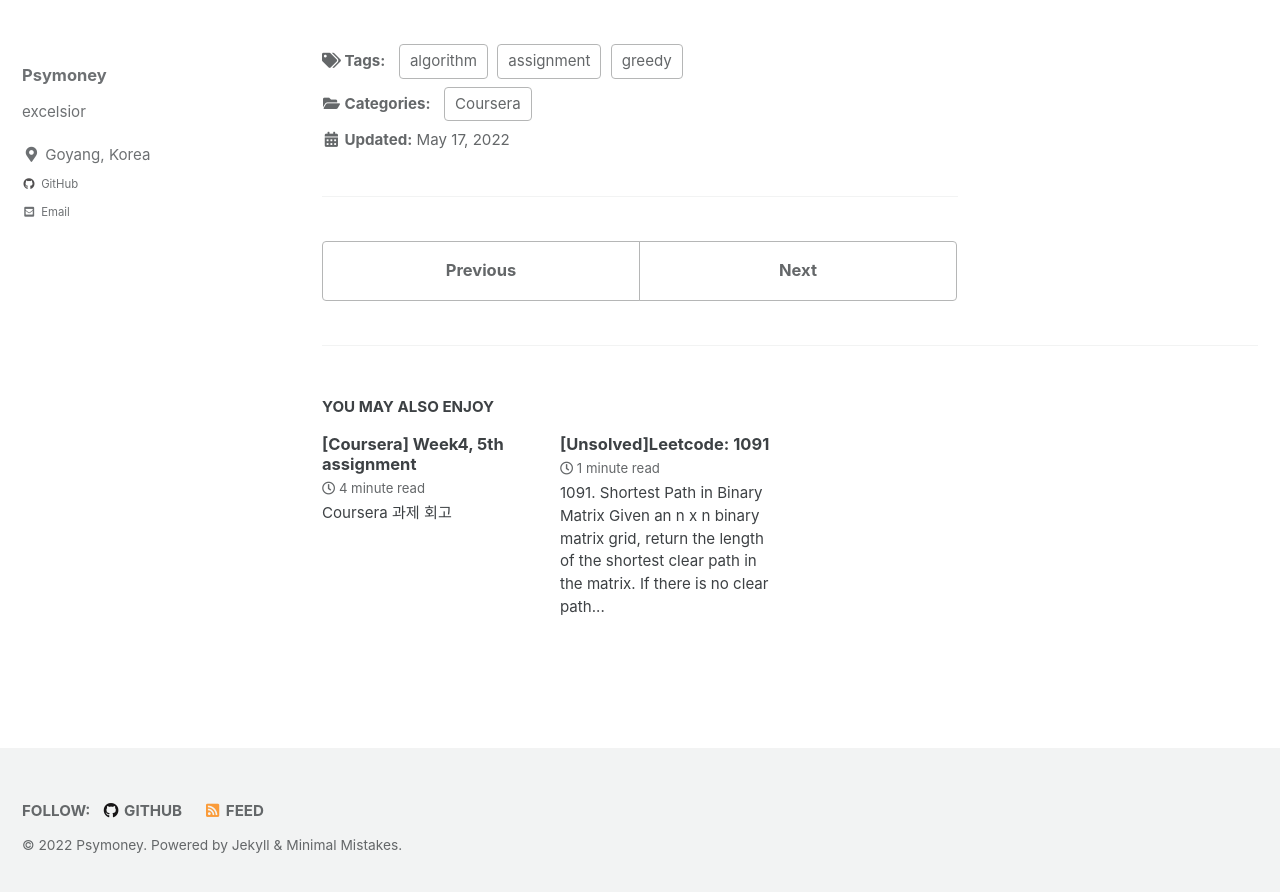
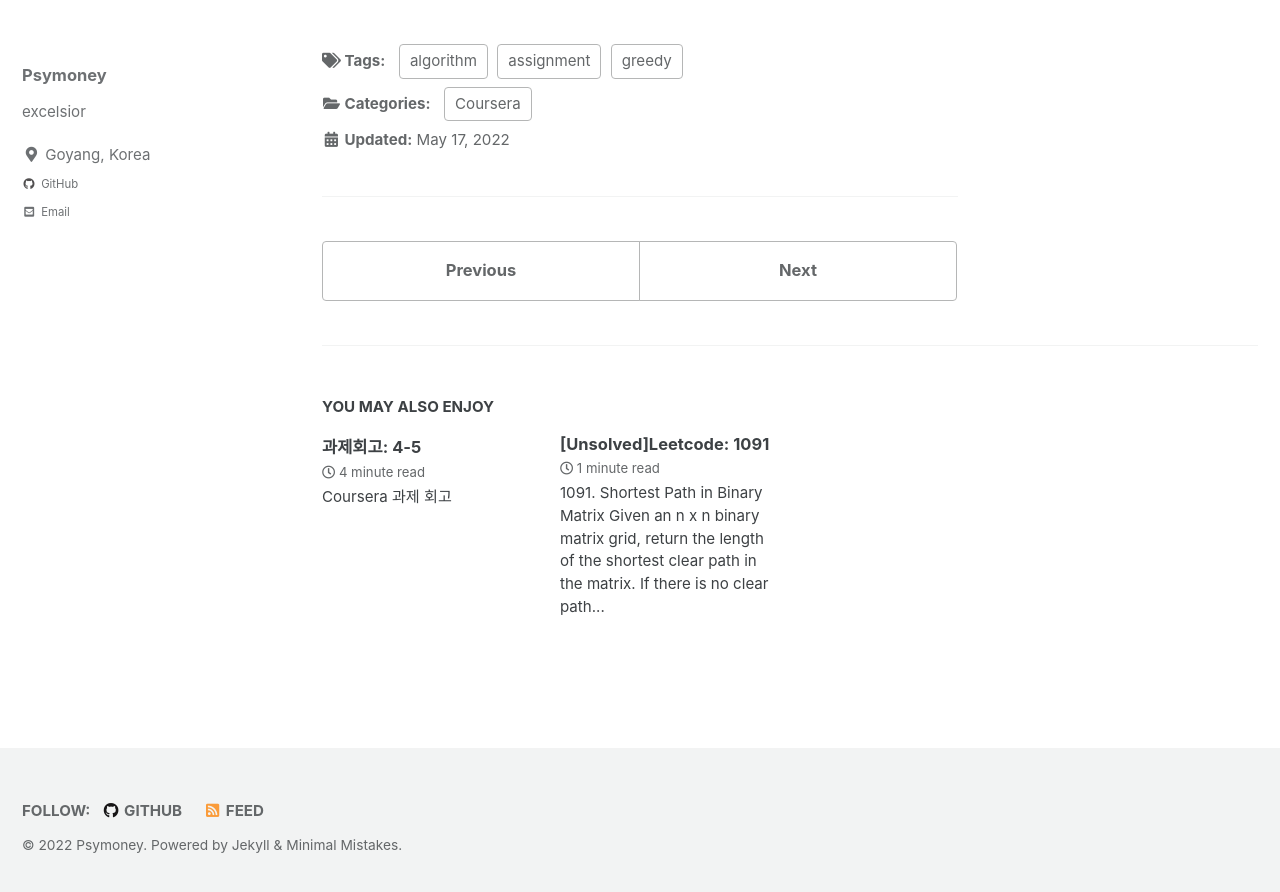
Before and after one commit to psymoney/psymoney.github.io, a Jekyll site: the page built from _posts/2022-05-17-Retro.md, in a window 1280 px wide and 900 px high, scrolled down 3062 px. Shown: the top 892 px of the window. Built offline with Jekyll 4.4.1, drawn with Linux system fonts in a browser that asks for light colours; cached includes are drawn as plain includes.

Commit message:
fix posts' titles

```diff
--- a/_posts/2022-05-17-Retro.md
+++ b/_posts/2022-05-17-Retro.md
@@ -1,5 +1,5 @@
 ---
-title: 과제 회고
+title: '과제 회고: 3-5'
 categories: Coursera
 tags: algorithm assignment greedy
 author_profile: true
--- a/_posts/2022-05-29-Week4-5.md
+++ b/_posts/2022-05-29-Week4-5.md
@@ -1,5 +1,5 @@
 ---
-title: '[Coursera] Week4, 5th assignment'
+title: '과제회고: 4-5'
 categories: Coursera
 tags: Algorithm
 author_profile: true
```
